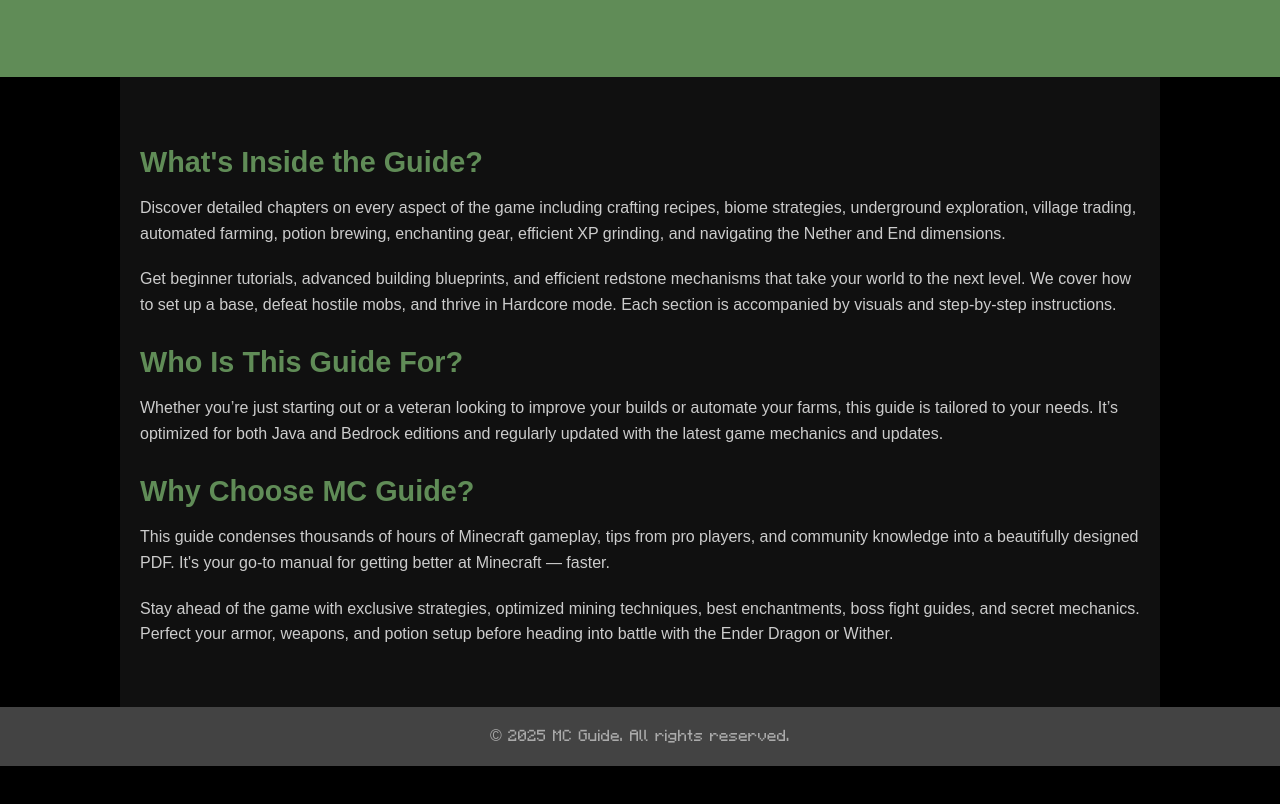
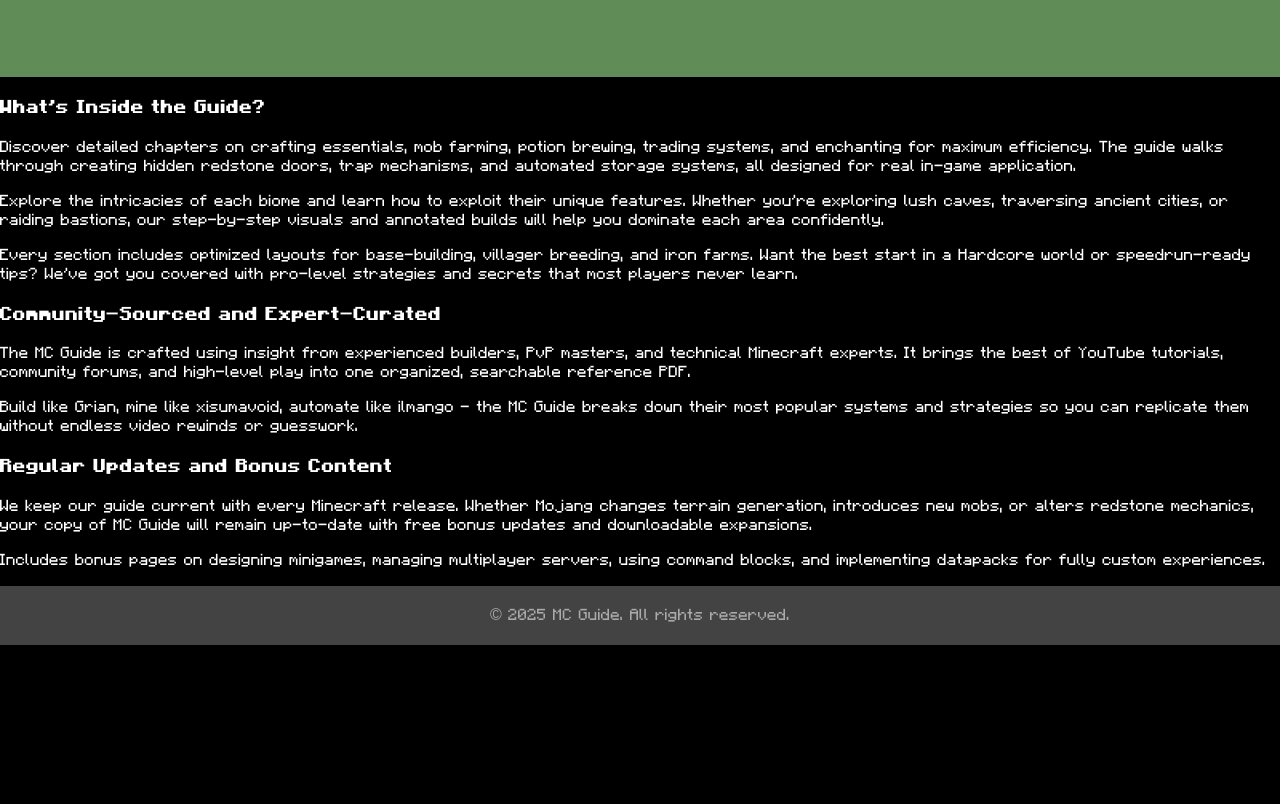
Before and after one commit to buymcguide/buymcguide, a plain HTML site: page index.html in a window 1280 px wide. Shown: the part 484-1288 px from the top of the page. Drawn offline with Linux system fonts and the light colour scheme.

Commit message:
Update index.html

```diff
--- a/index.html
+++ b/index.html
@@ -5,30 +5,7 @@
   <meta name="viewport" content="width=device-width, initial-scale=1.0">
   <title>MC Guide</title>
   <link rel="icon" href="https://buymcguide.github.io/buymcguide/favicon.ico">
-  <link rel="stylesheet" href="https://buymcguide.github.io/buymcguide/index.css">
-  <style>
-    .hero img {
-      border: 4px solid #2f5e2b;
-      border-radius: 8px;
-    }
-    .more-info {
-      padding: 40px 20px;
-      background-color: #101010;
-      color: #ccc;
-      max-width: 1000px;
-      margin: 0 auto;
-      font-family: Arial, sans-serif;
-    }
-    .more-info h3 {
-      color: #608c57;
-      font-size: 1.8em;
-      margin-bottom: 10px;
-    }
-    .more-info p {
-      margin-bottom: 20px;
-      line-height: 1.6em;
-    }
-  </style>
+  <link rel="stylesheet" href="index.css">
 </head>
 <body>
   <header>
@@ -46,17 +23,21 @@
 
   <section class="more-info">
     <h3>What's Inside the Guide?</h3>
-    <p>Discover detailed chapters on every aspect of the game including crafting recipes, biome strategies, underground exploration, village trading, automated farming, potion brewing, enchanting gear, efficient XP grinding, and navigating the Nether and End dimensions.</p>
+    <p>Discover detailed chapters on crafting essentials, mob farming, potion brewing, trading systems, and enchanting for maximum efficiency. The guide walks through creating hidden redstone doors, trap mechanisms, and automated storage systems, all designed for real in-game application.</p>
 
-    <p>Get beginner tutorials, advanced building blueprints, and efficient redstone mechanisms that take your world to the next level. We cover how to set up a base, defeat hostile mobs, and thrive in Hardcore mode. Each section is accompanied by visuals and step-by-step instructions.</p>
+    <p>Explore the intricacies of each biome and learn how to exploit their unique features. Whether you're exploring lush caves, traversing ancient cities, or raiding bastions, our step-by-step visuals and annotated builds will help you dominate each area confidently.</p>
 
-    <h3>Who Is This Guide For?</h3>
-    <p>Whether you’re just starting out or a veteran looking to improve your builds or automate your farms, this guide is tailored to your needs. It’s optimized for both Java and Bedrock editions and regularly updated with the latest game mechanics and updates.</p>
+    <p>Every section includes optimized layouts for base-building, villager breeding, and iron farms. Want the best start in a Hardcore world or speedrun-ready tips? We've got you covered with pro-level strategies and secrets that most players never learn.</p>
 
-    <h3>Why Choose MC Guide?</h3>
-    <p>This guide condenses thousands of hours of Minecraft gameplay, tips from pro players, and community knowledge into a beautifully designed PDF. It's your go-to manual for getting better at Minecraft — faster.</p>
+    <h3>Community-Sourced and Expert-Curated</h3>
+    <p>The MC Guide is crafted using insight from experienced builders, PvP masters, and technical Minecraft experts. It brings the best of YouTube tutorials, community forums, and high-level play into one organized, searchable reference PDF.</p>
 
-    <p>Stay ahead of the game with exclusive strategies, optimized mining techniques, best enchantments, boss fight guides, and secret mechanics. Perfect your armor, weapons, and potion setup before heading into battle with the Ender Dragon or Wither.</p>
+    <p>Build like Grian, mine like xisumavoid, automate like ilmango — the MC Guide breaks down their most popular systems and strategies so you can replicate them without endless video rewinds or guesswork.</p>
+
+    <h3>Regular Updates and Bonus Content</h3>
+    <p>We keep our guide current with every Minecraft release. Whether Mojang changes terrain generation, introduces new mobs, or alters redstone mechanics, your copy of MC Guide will remain up-to-date with free bonus updates and downloadable expansions.</p>
+
+    <p>Includes bonus pages on designing minigames, managing multiplayer servers, using command blocks, and implementing datapacks for fully custom experiences.</p>
   </section>
 
   <footer>
```
